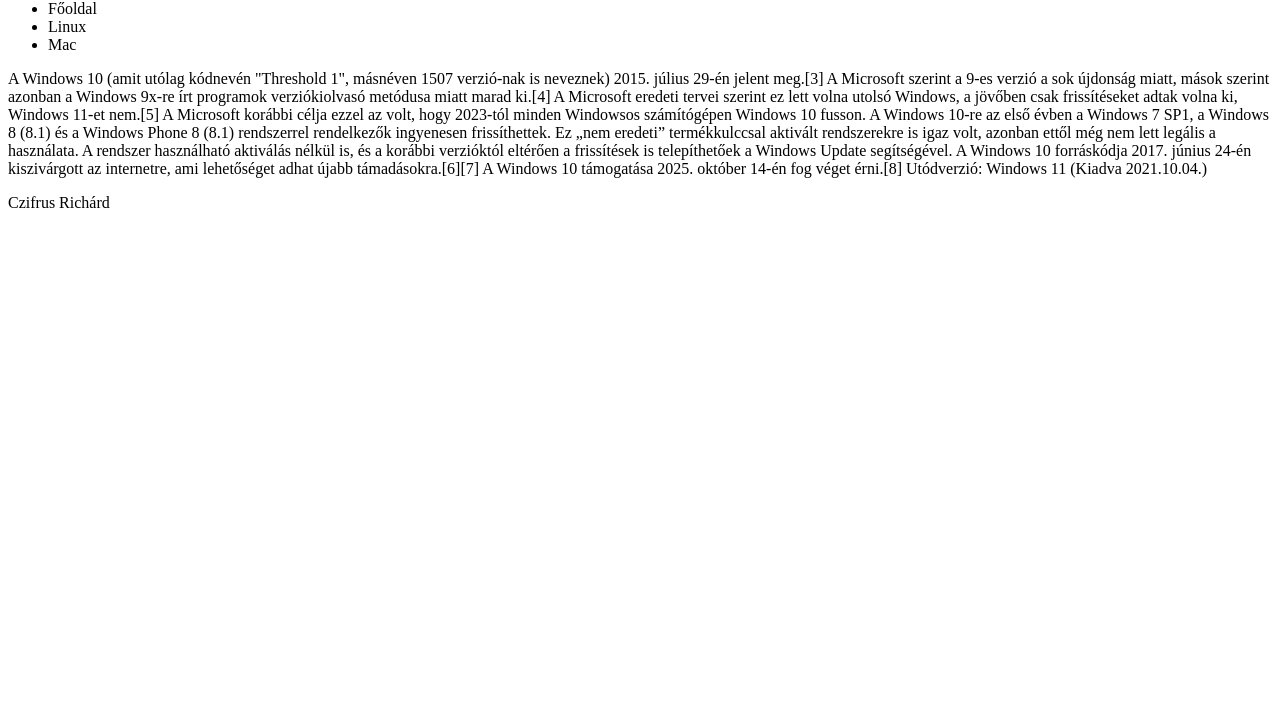
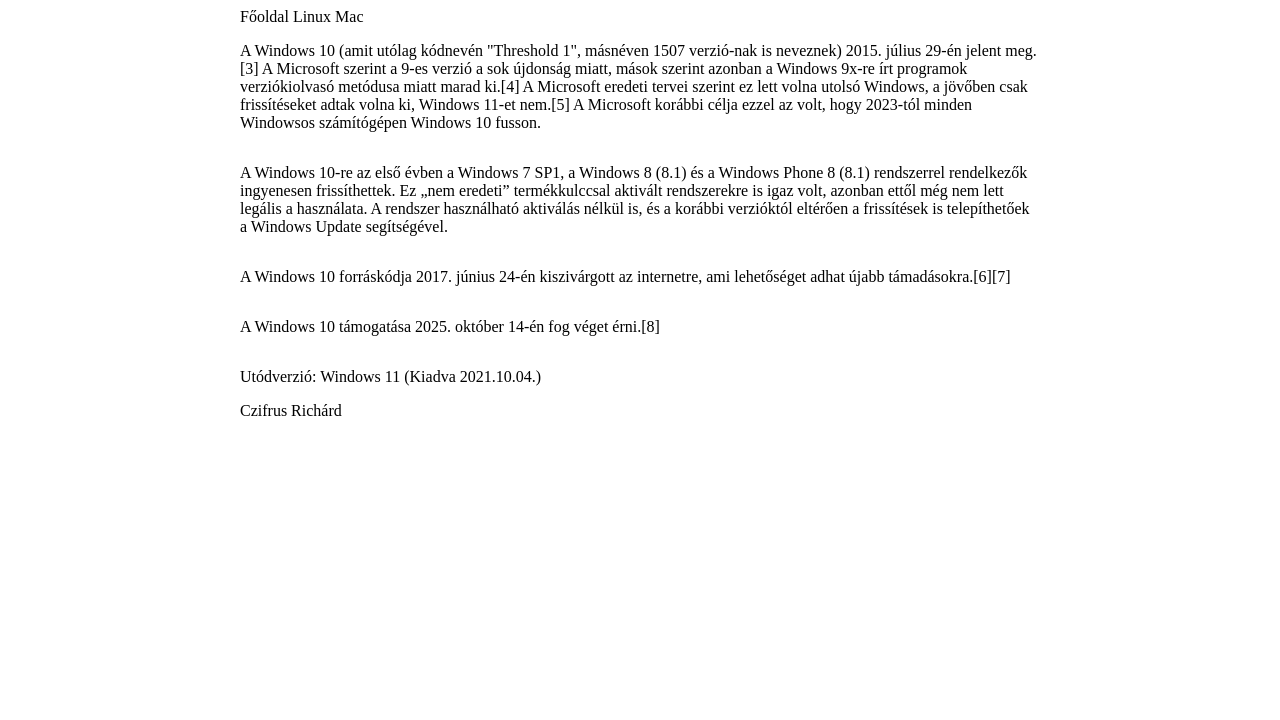
Before and after one commit to czifrusr/kozosmunka, a plain HTML site: page wind10.html in a window 1280 px wide. Shown: the part 80-800 px from the top of the page. Drawn offline with Linux system fonts and the light colour scheme.

Commit message:
windows10 p-tag, ul, li css

```diff
--- a/style.css
+++ b/style.css
@@ -31,3 +31,15 @@
     display: grid;
     grid-area: f;
 }
+
+ul{
+    margin: 0;
+    padding-left: 0;
+    max-width: 50%;
+}
+
+li{
+    text-align: center;
+    list-style-type: none;
+    display:inline;
+}
--- a/wind10.html
+++ b/wind10.html
@@ -4,6 +4,7 @@
     <meta charset="UTF-8">
     <meta http-equiv="X-UA-Compatible" content="IE=edge">
     <meta name="viewport" content="width=device-width, initial-scale=1.0">
+    <link rel="stylesheet" href="style.css">
     <title>Operációs rendszerek</title>
 </head>
 <body>
@@ -19,15 +20,15 @@
             </ul>
         </nav>
         <article>
-            <p>A Windows 10 (amit utólag kódnevén "Threshold 1", másnéven 1507 verzió-nak is neveznek) 2015. július 29-én jelent meg.[3] A Microsoft szerint a 9-es verzió a sok újdonság miatt, mások szerint azonban a Windows 9x-re írt programok verziókiolvasó metódusa miatt marad ki.[4] A Microsoft eredeti tervei szerint ez lett volna utolsó Windows, a jövőben csak frissítéseket adtak volna ki, Windows 11-et nem.[5] A Microsoft korábbi célja ezzel az volt, hogy 2023-tól minden Windowsos számítógépen Windows 10 fusson.
+            <p>A Windows 10 (amit utólag kódnevén "Threshold 1", másnéven 1507 verzió-nak is neveznek) 2015. július 29-én jelent meg.[3] A Microsoft szerint a 9-es verzió a sok újdonság miatt, mások szerint azonban a Windows 9x-re írt programok verziókiolvasó metódusa miatt marad ki.[4] A Microsoft eredeti tervei szerint ez lett volna utolsó Windows, a jövőben csak frissítéseket adtak volna ki, Windows 11-et nem.[5] A Microsoft korábbi célja ezzel az volt, hogy 2023-tól minden Windowsos számítógépen Windows 10 fusson.</p>
 
-            A Windows 10-re az első évben a Windows 7 SP1, a Windows 8 (8.1) és a Windows Phone 8 (8.1) rendszerrel rendelkezők ingyenesen frissíthettek. Ez „nem eredeti” termékkulccsal aktivált rendszerekre is igaz volt, azonban ettől még nem lett legális a használata. A rendszer használható aktiválás nélkül is, és a korábbi verzióktól eltérően a frissítések is telepíthetőek a Windows Update segítségével.
+            <p>A Windows 10-re az első évben a Windows 7 SP1, a Windows 8 (8.1) és a Windows Phone 8 (8.1) rendszerrel rendelkezők ingyenesen frissíthettek. Ez „nem eredeti” termékkulccsal aktivált rendszerekre is igaz volt, azonban ettől még nem lett legális a használata. A rendszer használható aktiválás nélkül is, és a korábbi verzióktól eltérően a frissítések is telepíthetőek a Windows Update segítségével.</p>
 
-            A Windows 10 forráskódja 2017. június 24-én kiszivárgott az internetre, ami lehetőséget adhat újabb támadásokra.[6][7]
+            <p>A Windows 10 forráskódja 2017. június 24-én kiszivárgott az internetre, ami lehetőséget adhat újabb támadásokra.[6][7]</p>
 
-            A Windows 10 támogatása 2025. október 14-én fog véget érni.[8]
+            <p>A Windows 10 támogatása 2025. október 14-én fog véget érni.[8]</p>
 
-            Utódverzió: Windows 11 (Kiadva 2021.10.04.)</p>
+            <p>Utódverzió: Windows 11 (Kiadva 2021.10.04.)</p>
         </article>
         <footer>
             Czifrus Richárd
```
